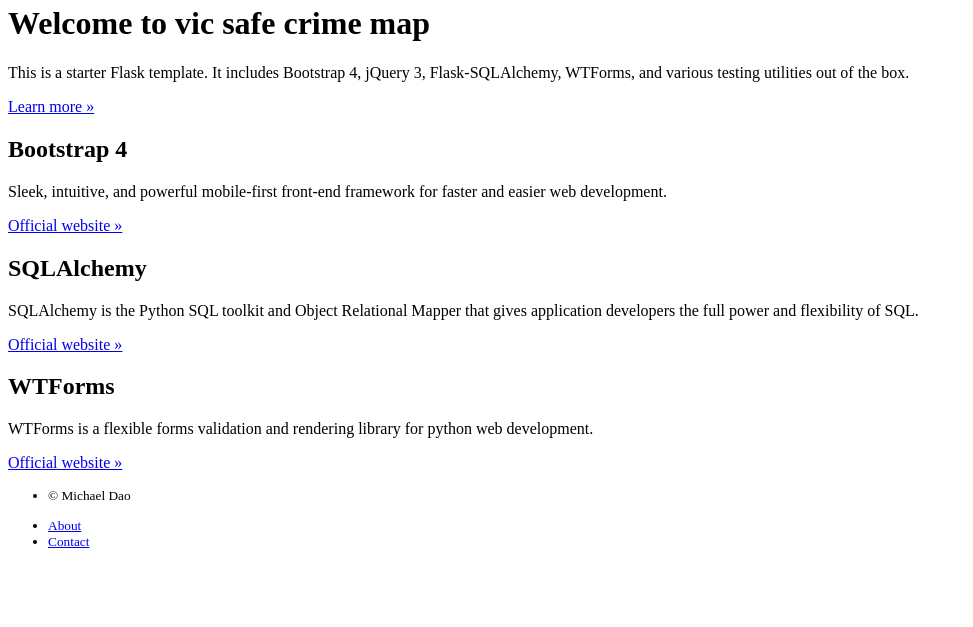
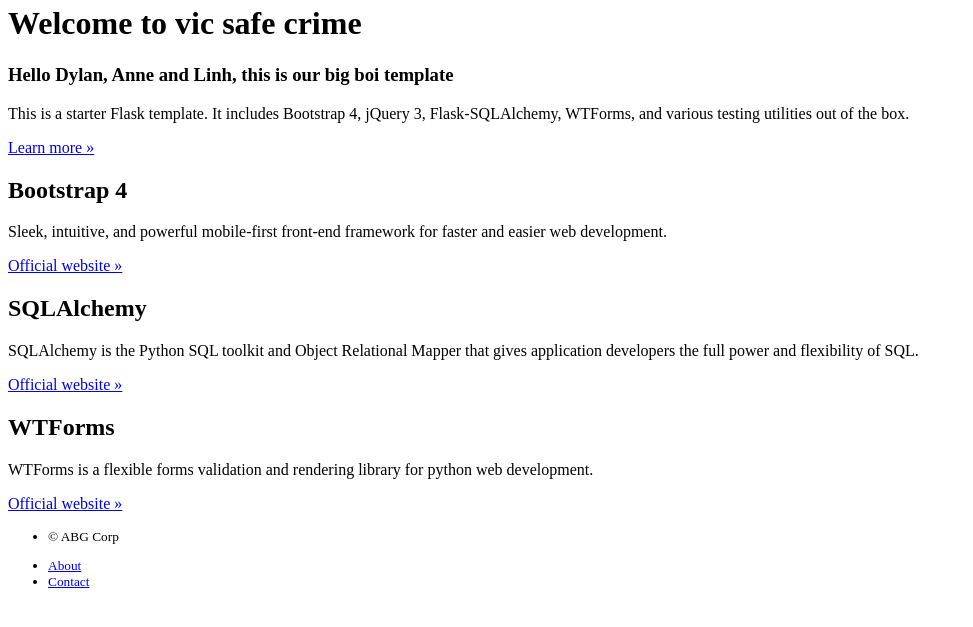
Before and after one commit to MichaelDao/Twitter-Heatmap, a Flask app: template vicSafe/templates/public/home.html in a window 1280 px wide. Shown: the part 94-721 px from the top of the page, without its empty margins (0-973 px from the left). Run offline with Flask 2, Linux system fonts and the light colour scheme; the template is opened without the code that fills it, so the values that code supplies are empty; parts of the project's set-up code (start-up, migrations or seed data) failed here and were passed over.

Commit message:
small changes to file and add readme

```diff
--- a/vicSafe/templates/footer.html
+++ b/vicSafe/templates/footer.html
@@ -1,7 +1,7 @@
 <footer>
   <small>
   <ul class="company">
-    <li>© Michael Dao</li>
+    <li>© ABG Corp</li>
   </ul>
 
     <ul class="footer-nav">
--- a/vicSafe/templates/public/home.html
+++ b/vicSafe/templates/public/home.html
@@ -5,8 +5,9 @@
 <div class="jumbotron">
     <div class="container">
 
-      <h1 class="display-3">Welcome to vic safe crime map</h1>
+      <h1 class="display-3">Welcome to vic safe crime</h1>
 
+      <h3>Hello Dylan, Anne and Linh, this is our big boi template</h3>
       <p>This is a starter Flask template. It includes Bootstrap 4, jQuery 3, Flask-SQLAlchemy, WTForms, and various testing utilities out of the box.</p>
       <p><a href="https://github.com/sloria/cookiecutter-flask" class="btn btn-primary btn-large">Learn more &raquo;</a></p>
     </div>
```
Also changed, not shown: README.md, 1 other file.
